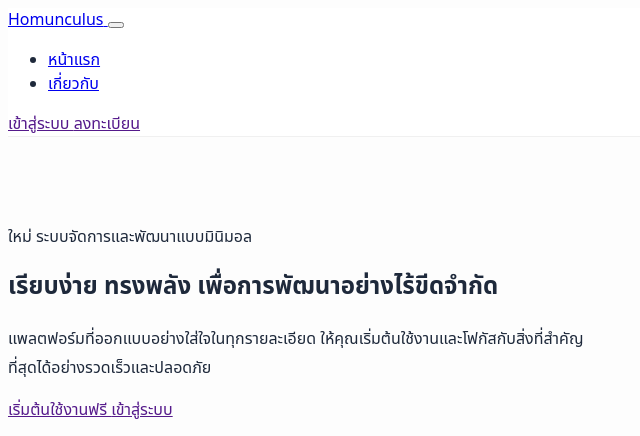
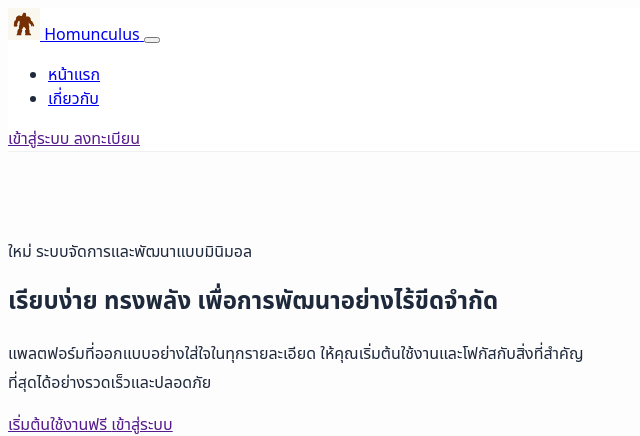
Before and after one commit to wuttbkk51-ops/homunculus, a CodeIgniter 4 app: the page made by app/Views/home.php in a window 1280 px wide. Shown: the top 436 px of the page, without its empty margins (0-640 px from the left). Run offline with PHP 8.4 and a stand-in for CodeIgniter, Linux system fonts and the light colour scheme; the template is opened without the code that fills it, so the values that code supplies are empty; some libraries are stand-ins or nearby versions.

Commit message:
feat: add home view template

```diff
--- a/app/Views/home.php
+++ b/app/Views/home.php
@@ -57,9 +57,7 @@
     <nav class="navbar navbar-expand-lg fixed-top navbar-blur">
         <div class="container py-1">
             <a class="navbar-brand fw-bold d-flex align-items-center gap-2 text-dark" href="<?= base_url() ?>">
-                <span class="d-inline-flex align-items-center justify-content-center bg-dark text-white rounded-3 p-2" style="width: 32px; height: 32px;">
-                    <i class="bi bi-cpu-fill" style="font-size: 1rem;"></i>
-                </span>
+                <img src="<?= base_url('assets/img/icon.svg') ?>" alt="Homunculus" width="32" height="32" class="rounded-2">
                 <span>Homunculus</span>
             </a>
 
```
